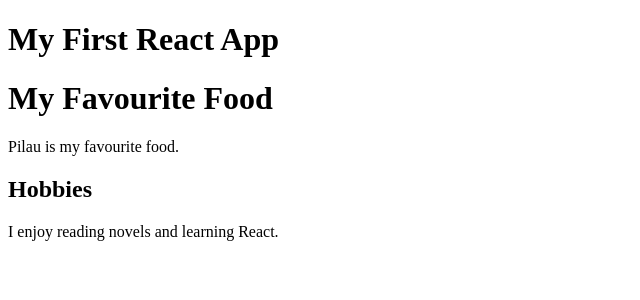
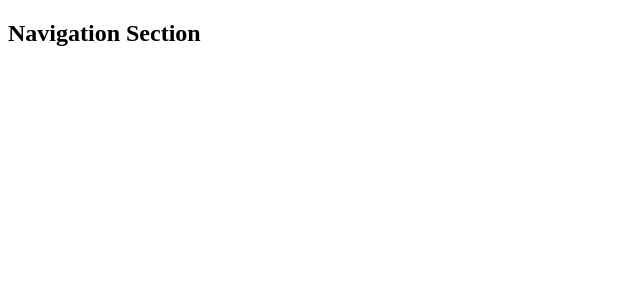
Before and after one commit to peshky38-sketch/house-leather, a React (Vite) app in the folder REACT/: page / in a window 1280 px wide. Shown: the top 300 px of the page, without its empty margins (0-640 px from the left). Built offline with nearby package versions, Linux system fonts and the light colour scheme.

Commit message:
Create ne project Amazon practice

```diff
--- /dev/null
+++ b/REACT/src/Amazon page/Navigation.jsx
@@ -0,0 +1,30 @@
+/*
+Top navigation of the page
+*/
+
+/*
+Import assets or other files from the src directory.
+Use ../ because Navigation.jsx is inside the AmazonPage folder.
+*/
+
+// import logo from "../assets/logo.png";
+
+// =====================================
+// Navigation Component
+// Returns valid JSX
+// =====================================
+
+function Navigation() {
+  return (
+    <div>
+      <h2>Navigation Section</h2>
+    </div>
+  );
+}
+
+/*
+Default export so other files
+can import this component.
+*/
+
+export default Navigation;
--- a/REACT/src/main.jsx
+++ b/REACT/src/main.jsx
@@ -2,91 +2,12 @@ import { StrictMode } from "react";
 import { createRoot } from "react-dom/client";
 
 /*
-React Intro to Components
+Import the Navigation component.
 
-1. Create a function named MyComponent.
-   - Component names start with a capital letter.
-   - Return null.
-
-2. Create a function named MyComponent2.
-   - Return a valid HTML element.
-   - Example: a div with an h1.
-
-3. Create a function named MyComponent3.
-   - Use a React Fragment.
-   - Return multiple HTML elements.
-
-Rendering Components
-
-1. Display the components inside the App component.
-
-2. Render the App component inside StrictMode.
-
-3. Components can be rendered using:
-   - Self-closing tags: <MyComponent />
-   - Opening and closing tags: <MyComponent></MyComponent>
+The .jsx extension is optional.
 */
 
-// ======================================
-// Component 1
-// Returns nothing (null)
-// ======================================
-
-function MyComponent() {
-  return null;
-}
-
-// ======================================
-// Component 2
-// Returns a valid HTML element
-// ======================================
-
-function MyComponent2() {
-  return (
-    <div>
-      <h1>My Favourite Food</h1>
-      <p>Pilau is my favourite food.</p>
-    </div>
-  );
-}
-
-// ======================================
-// Component 3
-// Returns multiple elements using
-// a React Fragment
-// ======================================
-
-function MyComponent3() {
-  return (
-    <>
-      <div>
-        <h2>Hobbies</h2>
-      </div>
-
-      <div>
-        <p>I enjoy reading novels and learning React.</p>
-      </div>
-    </>
-  );
-}
-
-// ======================================
-// Parent Component
-// ======================================
-
-export default function App() {
-  return (
-    <>
-      <h1>My First React App</h1>
-
-      <MyComponent />
-
-      <MyComponent2></MyComponent2>
-
-      <MyComponent3 />
-    </>
-  );
-}
+import Navigation from "./Amazon page/Navigation.jsx";
 
 // ======================================
 // Render App
@@ -94,6 +15,6 @@ export default function App() {
 
 createRoot(document.getElementById("root")).render(
   <StrictMode>
-    <App />
+    <Navigation />
   </StrictMode>
 );
```
Also changed, not shown: REACT/src/Amazon page/assets/logo.png (added).
